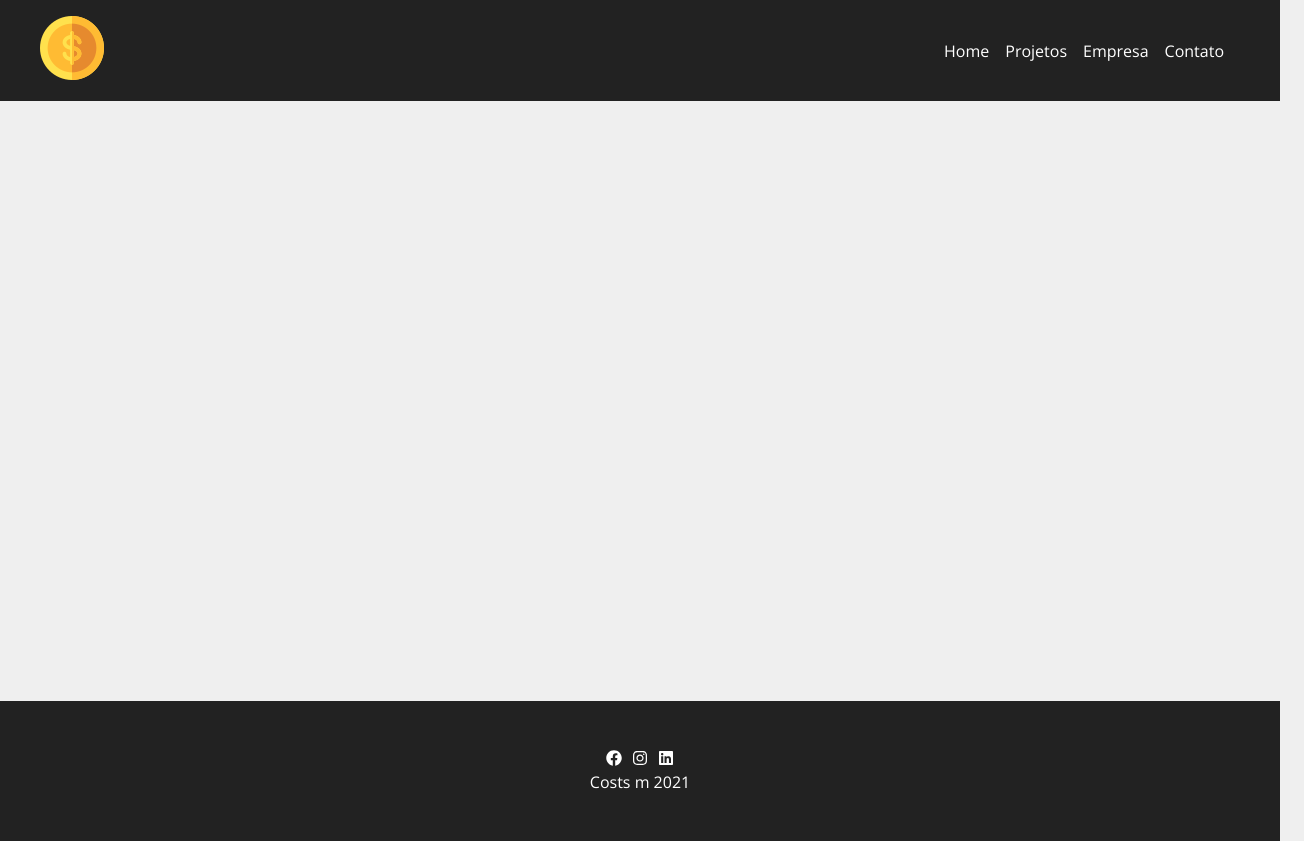
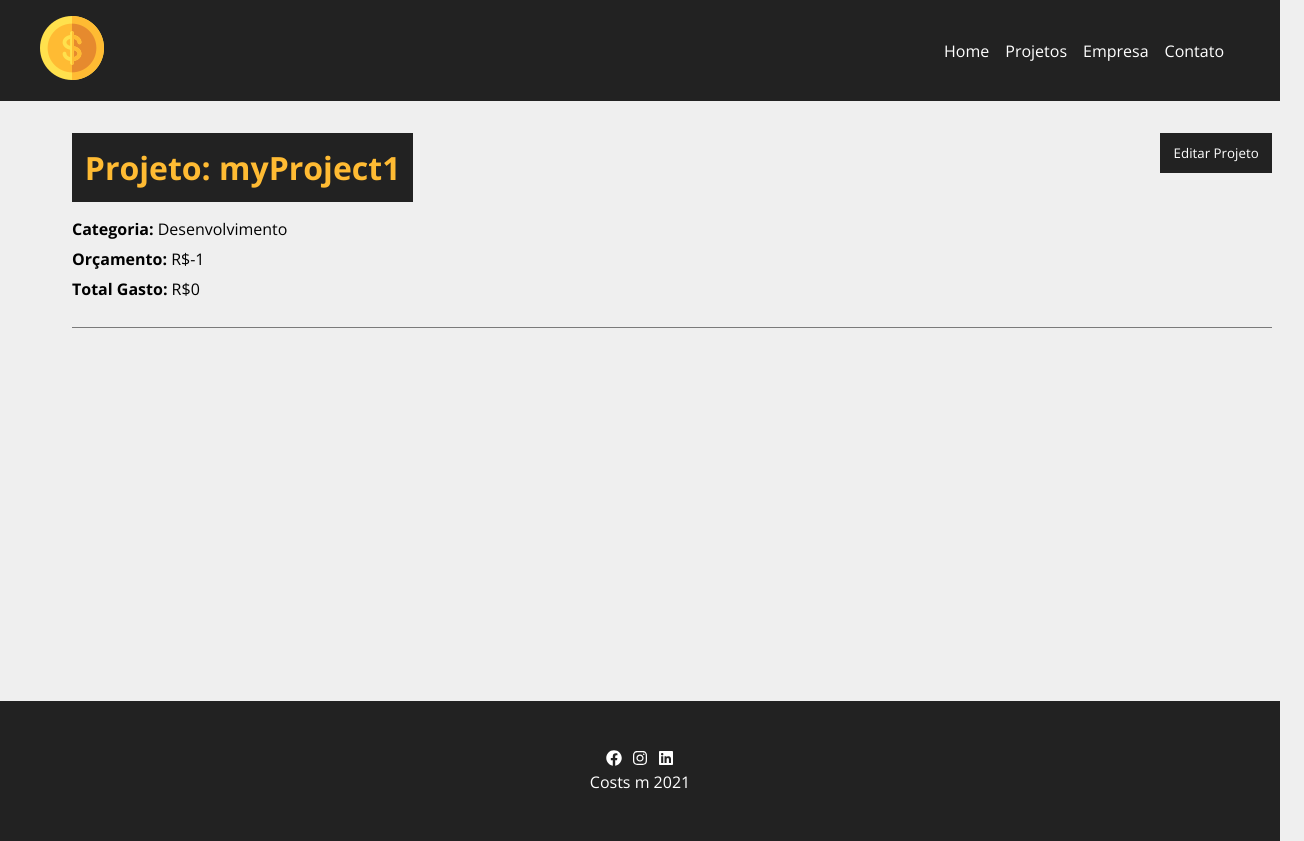
Before and after one commit to JoaoVitor-Bispo/projeto-react, a React (Create React App) app in the folder costsd/: page /EditProject/1 in a window 1280 px wide. Shown: the whole page, 1304 px wide, since content can reach past the window. Built offline with nearby package versions, Linux system fonts and the light colour scheme; data requests are answered from the project's data file.

Commit message:
formulário de edição

```diff
--- a/costsd/db.json
+++ b/costsd/db.json
@@ -1,5 +1,17 @@
 {
-  "projects": [],
+  "projects": [
+    {
+      "nomeProjeto": "myProject1",
+      "orçamento": "-1",
+      "category": {
+        "id": "2",
+        "name": "Desenvolvimento"
+      },
+      "costs": 0,
+      "services": [],
+      "id": 1
+    }
+  ],
   "categories": [
     {
       "id": 1,
--- a/costsd/src/App.js
+++ b/costsd/src/App.js
@@ -5,6 +5,8 @@ import Empresa from './components/pages/Empresa';
 import Home from './components/pages/Home'
 import NewProject from './components/pages/NewProject';
 import Project from './components/pages/Projects';
+import EditProject from './components/pages/EditProject';
+
 //Layout
 import Footer from './components/layout/Footer';
 import Navbar from './components/layout/Navbar';
@@ -22,6 +24,7 @@ function App() {
             <Route path='/empresa' element={<Empresa/>}/>
             <Route path='/contato' element={<Contato/>}/>
             <Route path='/newproject' element={<NewProject/>}/>
+            <Route path='/EditProject/:id' element={<EditProject/>}/>
           </Routes>
         </Container>
       </Router>
--- /dev/null
+++ b/costsd/src/components/pages/EditProject.js
@@ -0,0 +1,99 @@
+import { useParams } from "react-router-dom"
+import { useState, useEffect } from "react"
+import Container from "../layout/Container"
+import ProjectForm from '../project/ProjectForm'
+import Message from "../layout/Message"
+import styles from './EditProject.module.css'
+import Loading from '../../img/loading.svg'
+
+function EditProject() {
+
+    const id = useParams()
+
+    const [showProject, setShowProject] = useState(false)
+
+    function toggleShowProject() {
+        showProject ? setShowProject(false) :  setShowProject(true)
+    }
+
+    const [project, setProject] = useState('')
+
+    useEffect(() => {
+        setTimeout(() => {
+            fetch(`http://localhost:5000/projects/${id.id}`, {
+                method: 'GET',
+                headers: {
+                    'Content-Type': 'application/json'
+                }
+            })
+            .then(response => response.json())
+            .then(data => {
+                setProject(data)
+            })
+            .catch(error => console.log(error))
+        }, 3000);
+    }, [id])
+
+    const [message, setMessage] = useState()
+    const [typeMessage, setTypeMessage] = useState([])
+
+    function editPost(project) {
+        setMessage('')
+        if(project.orçamento < project.costs) {
+            setMessage('O valor do orçamento não pode ser menor que o valor total de gastos.')
+            setTypeMessage('error')
+            stop()
+            return false
+        }
+        fetch(`http://localhost:5000/projects/${id.id}`, {
+            method: 'PUT',
+            headers : {
+                'Content-Type': 'application/json'
+            },
+            body: JSON.stringify(project)
+        })
+        .then(response => response.json())
+        .then(data => {
+            setProject(project)
+            setShowProject(false)
+            setMessage('Projeto atualizado com sucesso')
+            setTypeMessage('success')
+        })
+        .catch(() => {
+            setMessage('Falha ao atualizar o projeto.')
+            setTypeMessage('error')
+        })
+    }
+
+    return (
+        <>
+            {project.nomeProjeto ? (
+                <div className={styles.project_details}>
+                    <Container customClass='column'>
+                        {message && (<Message type={typeMessage} msg={message}/>)}
+                        <div className={styles.details_container}>
+                            <h1>Projeto: {project.nomeProjeto}</h1>
+                            <button className={styles.btn} onClick={toggleShowProject}>
+                                {showProject ? 'Fechar' : 'Editar Projeto'}
+                            </button>
+                            {!showProject ? (
+                                <div className={styles.form}>
+                                    <p><span>Categoria: </span>{project.category.name}</p>
+                                    <p><span>Orçamento: </span>R${project.orçamento}</p>
+                                    <p><span>Total Gasto: </span>R${project.costs}</p>
+                                </div>
+                            ) : (
+                                <div className={styles.form}>
+                                    <ProjectForm addProject={editPost}/>
+                                </div>
+                            )}
+                        </div>
+                    </Container>
+                </div>
+            ) : (
+                <h1>Loading...</h1>
+            )}
+        </>
+    )
+}
+export default EditProject
--- /dev/null
+++ b/costsd/src/components/pages/EditProject.module.css
@@ -0,0 +1,48 @@
+.project_details {
+    padding: 2em;
+  }
+
+  .project_details h1,
+  .project_details h2,
+  .project_details p {
+    margin-bottom: 0.5em;
+  }
+
+  .project_details h1 {
+    background-color: #222;
+    color: #ffbb33;
+    padding: 0.4em;
+  }
+
+  .project_details span {
+    font-weight: bold;
+  }
+
+  .details_container,
+  .service_form_container {
+    border-bottom: 1px solid #7a7a7a;
+    padding-bottom: 1.2em;
+    margin-bottom: 1.2em;
+    display: flex;
+    justify-content: space-between;
+    flex-wrap: wrap;
+  }
+
+  .btn {
+    background-color: #222;
+    color: #fff;
+    padding: 0.5em 1em;
+    text-decoration: none;
+    transition: 0.5s;
+    border: none;
+    cursor: pointer;
+    max-height: 40px;
+  }
+
+  .btn:hover {
+    color: #ffbb33;
+  }
+
+.form {
+    width: 100%;
+  }
--- a/costsd/src/components/project/ProjectCard.js
+++ b/costsd/src/components/project/ProjectCard.js
@@ -4,6 +4,10 @@ import { Link } from 'react-router-dom';
 
 
 function ProjectCard({id, nome, orçamento, key, category, handleRemove}) {
+    const removePjt = e => {
+        e.preventDefault()
+        handleRemove(id)
+    }
     return (
         <div className={styles.project_card}>
             <h4>{nome}</h4>
@@ -14,8 +18,8 @@ function ProjectCard({id, nome, orçamento, key, category, handleRemove}) {
                 <span className={`${styles[category?.toLowerCase()]}`}></span>{category}
             </p>
             <div className={styles.projectCard_Actions}>
-                <Link to={'/'}><BsPencil/> Editar</Link>
-                <button onClick={handleRemove(id)}><BsFillTrashFill/> Remover</button>
+                <Link to={`/EditProject/${id}`}><BsPencil/> Editar</Link>
+                <button onClick={removePjt}><BsFillTrashFill/> Remover</button>
             </div>
         </div>
     )
```
Also changed, not shown: costsd/src/img/loading.svg (added).
